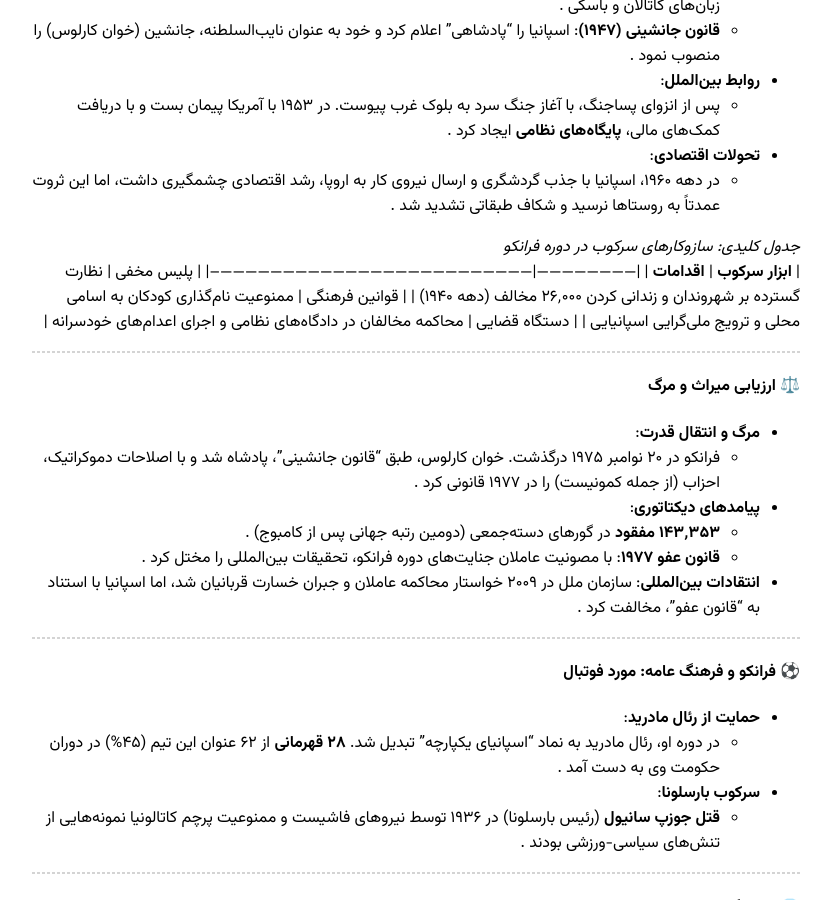
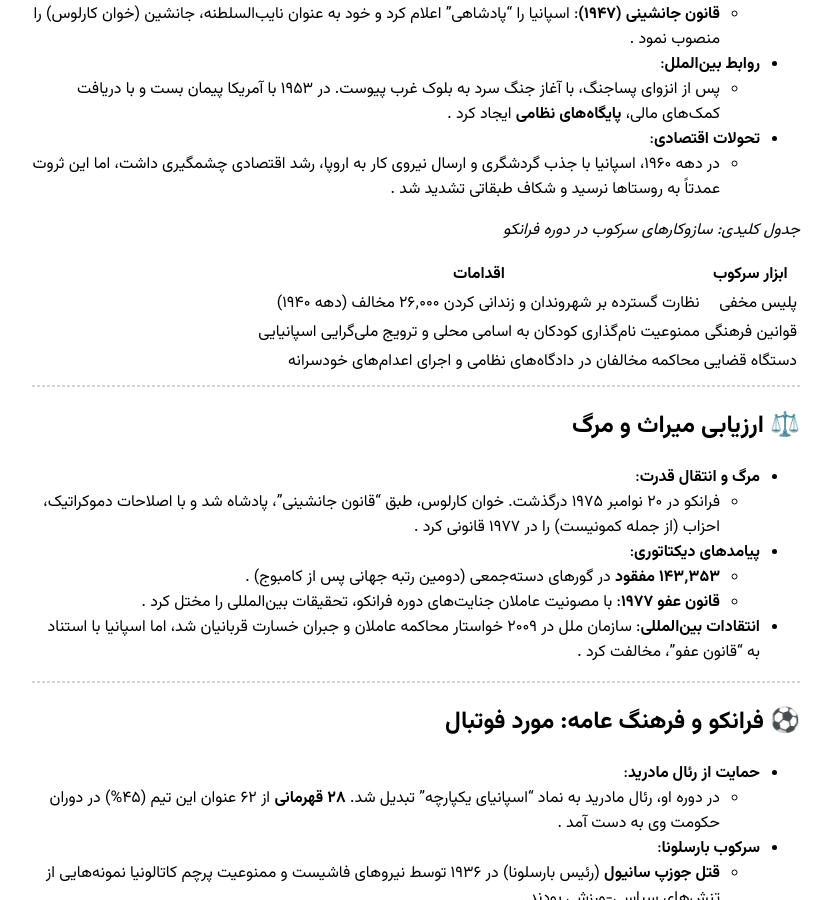
Before and after one commit to darkblog/darkblog.github.io, a Jekyll site: the page built from _posts/2025-7-3-36.md, in a window 1280 px wide and 900 px high, scrolled down 888 px. Shown: the whole window, without its empty margins (224-1056 px from the left). Built offline with Jekyll 4.4.1, drawn with Linux system fonts in a browser that asks for light colours.

Commit message:
Update 2025-7-3-36.md

```diff
--- a/_posts/2025-7-3-36.md
+++ b/_posts/2025-7-3-36.md
@@ -3,20 +3,18 @@ layout: post
 title: زندگینامه فرانسیسکو فرانکو (۱۹۷۵-۱۸۹۲)
 ---
 
-### 🎖️
-
 فرانسیسکو فرانکو، دیکتاتور اسپانیا از ۱۹۳۹ تا ۱۹۷۵، یکی از بحث‌برانگیزترین رهبران قرن بیستم بود. حکومت او با سرکوب شدید، جنگ داخلی خونین و تحولات پیچیده سیاسی-اقتصادی همراه بود. در ادامه، مراحل زندگی و حکمرانی او را بررسی می‌کنیم:
 
 ---
 
-#### **🔍 کودکی و آغاز نظامیگری**
+## **🔍 کودکی و آغاز نظامیگری**
 - **تولد و پیشینه خانوادگی**: در ۴ دسامبر ۱۸۹۲ در شهر ساحلی "ال فرول" در منطقه گالیسیا به دنیا آمد. شش نسل از خاندان او افسران نیروی دریایی بودند، اما شکست اسپانیا در جنگ با آمریکا (۱۸۹۸) باعث انحلال آکادمی دریانوردی شد .
 - **تحصیلات نظامی**: در ۱۹۰۷ وارد آکادمی پیاده‌نظام تولدو شد و در ۱۸ سالگی با درجه ستوان دومی فارغ‌التحصیل گردید .
 - **خدمت در مراکش**: داوطلبانه به جنگ مراکش (۱۹۱۲-۱۹۲۶) اعزام شد. در نبردها مجروح شد و به دلیل شجاعت، لقب **"مرد خوش‌شانس"** گرفت. در ۳۳ سالگی به جوان‌ترین ژنرال اروپا تبدیل شد .
 
 ---
 
-#### ⚔️ **صعود سیاسی و جنگ داخلی**
+## ⚔️ **صعود سیاسی و جنگ داخلی**
 1. **سرکوب شورش آستوریاس (۱۹۳۴)**:
    - فرانکو با نیروهای مراکش، شورش معدنچیان چپ‌گرا را سرکوب کرد که منجر به کشته شدن ۴٬۰۰۰ نفر و زندانی شدن ده‌ها هزار نفر شد. این رویداد چهره او را به عنوان "سرکوبگر" تثبیت کرد .
 2. **کودتا و آغاز جنگ داخلی (۱۹۳۶)**:
@@ -26,7 +24,7 @@ title: زندگینامه فرانسیسکو فرانکو (۱۹۷۵-۱۸۹۲)
 
 ---
 
-#### 👑 **دیکتاتوری (۱۹۷۵-۱۹۳۹): سیاست‌ها و اقدامات**
+## 👑 **دیکتاتوری (۱۹۷۵-۱۹۳۹): سیاست‌ها و اقدامات**
 - **سیاست داخلی**:
   - **سرکوب سیستماتیک**: اعدام ۱۹۲٬۶۴۸ مخالف (۱۹۴۴-۱۹۳۹)، انحلال اتحادیه‌ها، سانسور رسانه‌ها و ممنوعیت زبان‌های کاتالان و باسکی .
   - **قانون جانشینی (۱۹۴۷)**: اسپانیا را "پادشاهی" اعلام کرد و خود به عنوان نایب‌السلطنه، جانشین (خوان کارلوس) را منصوب نمود .
@@ -36,6 +34,7 @@ title: زندگینامه فرانسیسکو فرانکو (۱۹۷۵-۱۸۹۲)
   - در دهه ۱۹۶۰، اسپانیا با جذب گردشگری و ارسال نیروی کار به اروپا، رشد اقتصادی چشمگیری داشت، اما این ثروت عمدتاً به روستاها نرسید و شکاف طبقاتی تشدید شد .
 
 *جدول کلیدی: سازوکارهای سرکوب در دوره فرانکو*
+
 | **ابزار سرکوب**       | **اقدامات**                                                                 |
 |------------------------|-----------------------------------------------------------------------------|
 | پلیس مخفی            | نظارت گسترده بر شهروندان و زندانی کردن ۲۶٬۰۰۰ مخالف (دهه ۱۹۴۰)  |
@@ -44,7 +43,7 @@ title: زندگینامه فرانسیسکو فرانکو (۱۹۷۵-۱۸۹۲)
 
 ---
 
-#### ⚖️ **ارزیابی میراث و مرگ**
+## ⚖️ **ارزیابی میراث و مرگ**
 - **مرگ و انتقال قدرت**:
   - فرانکو در ۲۰ نوامبر ۱۹۷۵ درگذشت. خوان کارلوس، طبق "قانون جانشینی"، پادشاه شد و با اصلاحات دموکراتیک، احزاب (از جمله کمونیست) را در ۱۹۷۷ قانونی کرد .
 - **پیامدهای دیکتاتوری**:
@@ -54,7 +53,7 @@ title: زندگینامه فرانسیسکو فرانکو (۱۹۷۵-۱۸۹۲)
 
 ---
 
-#### ⚽ **فرانکو و فرهنگ عامه: مورد فوتبال**
+## ⚽ **فرانکو و فرهنگ عامه: مورد فوتبال**
 - **حمایت از رئال مادرید**:
   - در دوره او، رئال مادرید به نماد "اسپانیای یکپارچه" تبدیل شد. **۲۸ قهرمانی** از ۶۲ عنوان این تیم (۴۵%) در دوران حکومت وی به دست آمد .
 - **سرکوب بارسلونا**:
@@ -62,5 +61,5 @@ title: زندگینامه فرانسیسکو فرانکو (۱۹۷۵-۱۸۹۲)
 
 ---
 
-#### 💎 نتیجه‌گیری
+## 💎 نتیجه‌گیری
 فرانکو با ترکیب **سرکوب داخلی** و **مانورهای سیاسی** در جنگ سرد، ۳۶ سال بر اسپانیا حکومت کرد. اگرچه رشد اقتصادی دهه ۱۹۶۰ را تجربه کرد، اما هزینه آن **نقض سیستماتیک حقوق بشر**، سرکوب هویت‌های محلی و تبعید نخبگان بود. گذار مسالمت‌آمیز به دموکراسی پس از مرگش، از تناقض‌های تاریخ اسپانیاست: دیکتاتوری که زمینه‌ساز ثبات بعدی شد!
```
